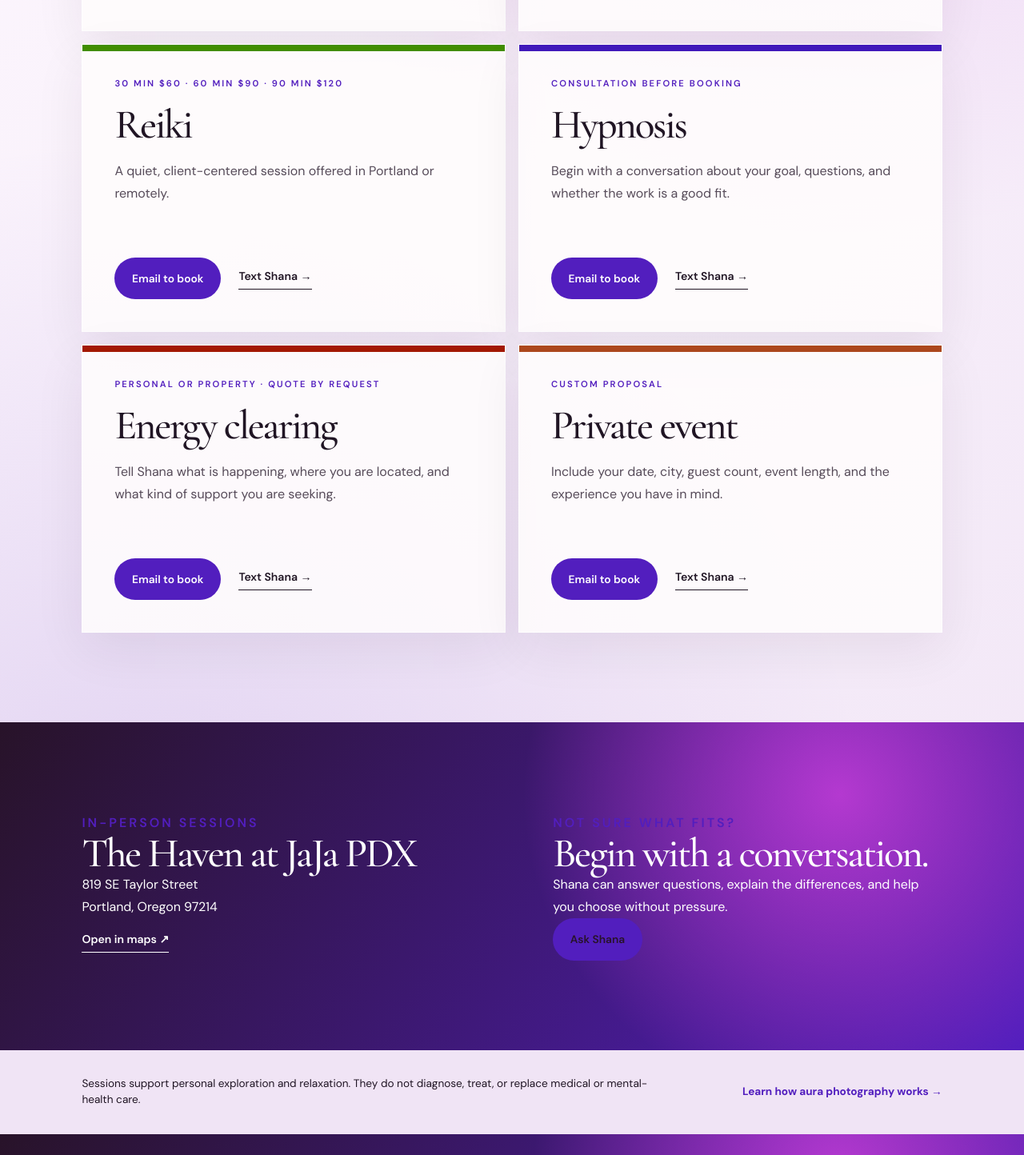
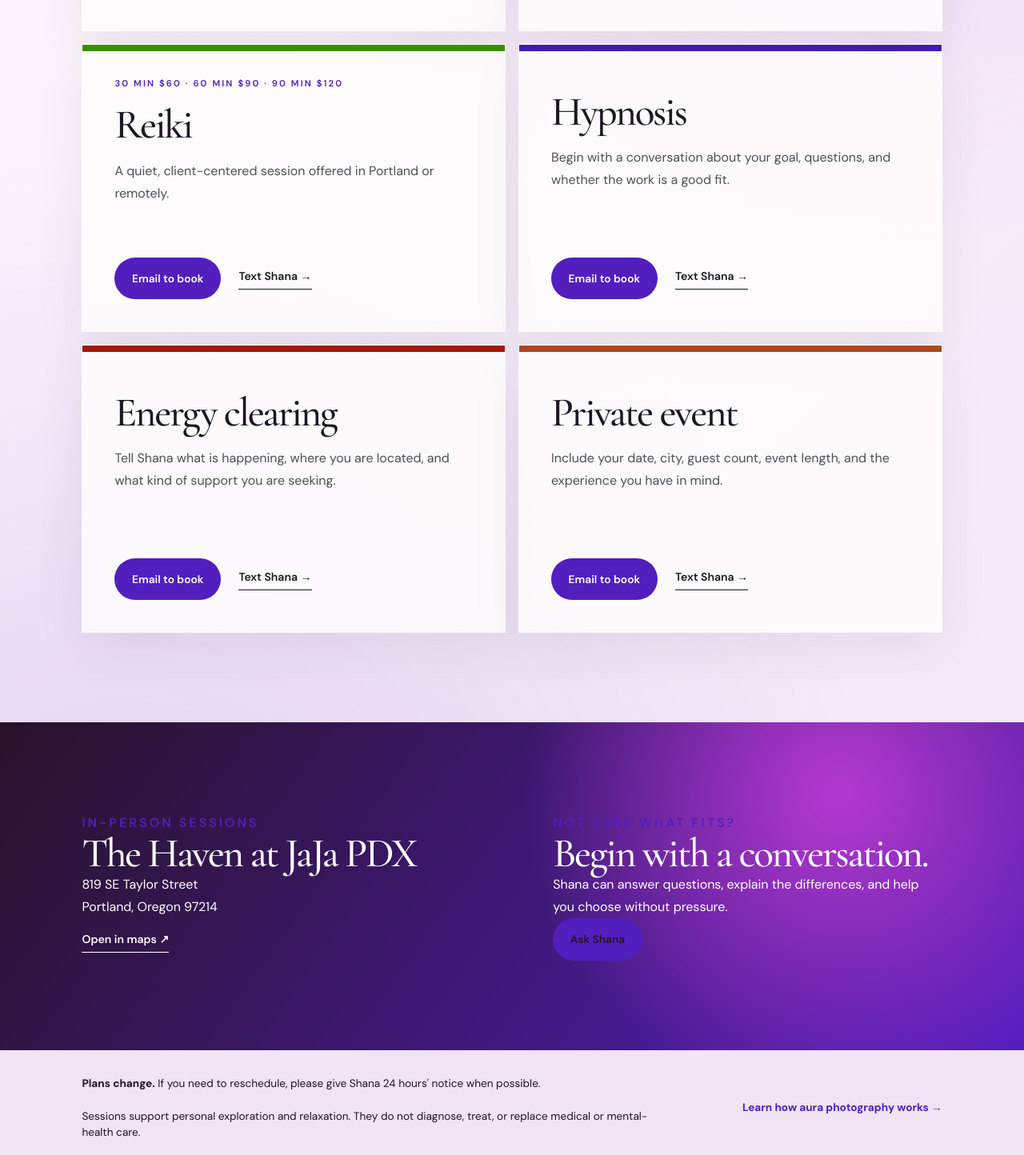
Before and after one commit to ozone503-maker/aura-about-you, a Next.js app: page /book in a window 1280 px wide. Shown: the part 966-2410 px from the top of the page at 80% size. Built offline with nearby package versions, Linux system fonts and the light colour scheme.

Commit message:
Keep booking details simple and human

```diff
--- a/app/book/page.tsx
+++ b/app/book/page.tsx
@@ -14,9 +14,9 @@ const choices = [
   { tone: "blue", title: "Aura photograph", detail: "15 minutes · $50", copy: "Your aura portrait with a concise introduction to what appears.", subject: "Book an aura photograph" },
   { tone: "blue", title: "Full aura reading", detail: "30 minutes · $75", copy: "Your portrait, additional charts, and a detailed interpretation with Shana.", subject: "Book a full aura reading" },
   { tone: "green", title: "Reiki", detail: "30 min $60 · 60 min $90 · 90 min $120", copy: "A quiet, client-centered session offered in Portland or remotely.", subject: "Book a Reiki session" },
-  { tone: "indigo", title: "Hypnosis", detail: "Consultation before booking", copy: "Begin with a conversation about your goal, questions, and whether the work is a good fit.", subject: "Hypnosis consultation" },
-  { tone: "red", title: "Energy clearing", detail: "Personal or property · quote by request", copy: "Tell Shana what is happening, where you are located, and what kind of support you are seeking.", subject: "Energy clearing inquiry" },
-  { tone: "orange", title: "Private event", detail: "Custom proposal", copy: "Include your date, city, guest count, event length, and the experience you have in mind.", subject: "Private event inquiry" },
+  { tone: "indigo", title: "Hypnosis", detail: "", copy: "Begin with a conversation about your goal, questions, and whether the work is a good fit.", subject: "Hypnosis consultation" },
+  { tone: "red", title: "Energy clearing", detail: "", copy: "Tell Shana what is happening, where you are located, and what kind of support you are seeking.", subject: "Energy clearing inquiry" },
+  { tone: "orange", title: "Private event", detail: "", copy: "Include your date, city, guest count, event length, and the experience you have in mind.", subject: "Private event inquiry" },
 ] as const;
 
 export default function BookPage() {
@@ -24,12 +24,12 @@ export default function BookPage() {
     <section className="bookingHero"><p className="eyebrow">Portland · Remote options available</p><h1>Choose what brings you closer.</h1><p className="lead">You do not need to know exactly what to ask for. Choose the experience that interests you, then contact Shana directly to find a time.</p></section>
     <section className="bookingChoices" aria-label="Session choices">
       {choices.map((choice) => <article className={`bookingChoice booking-${choice.tone}`} key={choice.title}>
-        <p className="eyebrow">{choice.detail}</p><h2>{choice.title}</h2><p>{choice.copy}</p>
+        {choice.detail && <p className="eyebrow">{choice.detail}</p>}<h2>{choice.title}</h2><p>{choice.copy}</p>
         <div><a className="btn" href={email(choice.subject)}>Email to book</a><a className="line" href={text(`Hi Shana, I’m interested in: ${choice.title}.`)}>Text Shana →</a></div>
       </article>)}
     </section>
     <section className="bookingVisit"><div><p className="eyebrow">In-person sessions</p><h2>The Haven at JaJa PDX</h2><p>819 SE Taylor Street<br />Portland, Oregon 97214</p><a className="line" href="https://www.google.com/maps/search/?api=1&query=819+SE+Taylor+Street+Portland+OR+97214" target="_blank" rel="noreferrer">Open in maps ↗</a></div><div><p className="eyebrow">Not sure what fits?</p><h2>Begin with a conversation.</h2><p>Shana can answer questions, explain the differences, and help you choose without pressure.</p><a className="btn" href={email("Question about Aura About You services")}>Ask Shana</a></div></section>
-    <section className="bookingNote"><p>Sessions support personal exploration and relaxation. They do not diagnose, treat, or replace medical or mental-health care.</p><Link href="/aura-photography">Learn how aura photography works →</Link></section>
+    <section className="bookingNote"><p><strong>Plans change.</strong> If you need to reschedule, please give Shana 24 hours&apos; notice when possible.<br /><br />Sessions support personal exploration and relaxation. They do not diagnose, treat, or replace medical or mental-health care.</p><Link href="/aura-photography">Learn how aura photography works →</Link></section>
     <Footer />
   </main>;
 }
```
